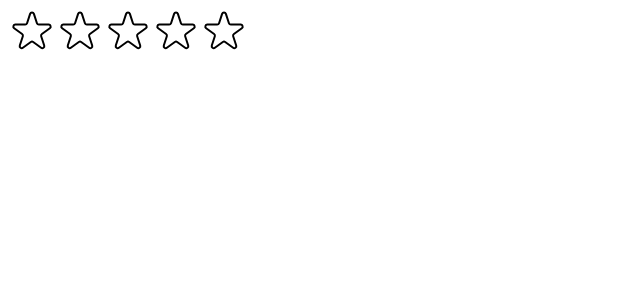
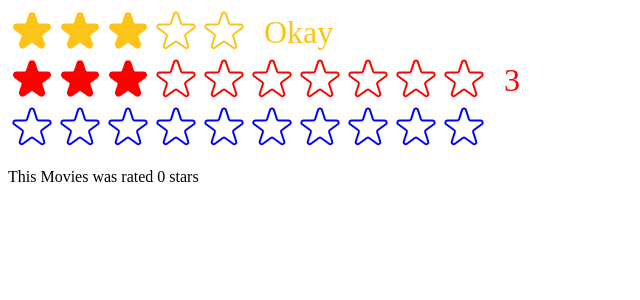
Before and after one commit to kirtimukha/jonas-usepopcorn, a React (Create React App) app: page / in a window 1280 px wide. Shown: the top 300 px of the page, without its empty margins (0-640 px from the left). Built offline with nearby package versions, Linux system fonts and the light colour scheme.

Commit message:
[U] 컴포넌트 api로서의 props : 자식-부모간 prop 전달하기

```diff
--- a/src/StarRating.js
+++ b/src/StarRating.js
@@ -9,53 +9,59 @@
   display: 'flex',
 }
 
-const textStyle = {
-  lineHeight: '1',
-  margin: '0'
-
-}
-
-
-const starStyle = {
-  display: 'block',
-  width: '48px',
-  height: '48px',
-  cursor:'pointer'
-}
-
-export default function StarRating( { maxRating= 5 })  {
-  const [rating, setRating] = useState(0);
+export default function StarRating( {
+  maxRating= 5,
+  color= "#fcc419",
+  size = 48,
+  className="",
+  messages = [],
+  defaultRating = 0,
+  onSetRating,
+})  {
+  const textStyle = {
+    lineHeight:"1", margin: "0", color, fontSize: `${size/1.5}px`
+  }
+  const [rating, setRating] = useState(defaultRating);
   const [tempRating, setTempRating]= useState(0);
   function handelRating (rating){
-    setRating(rating)
+    setRating(rating);
+    onSetRating(rating);
   }
+
   return (
-    <div style={containerStyle}>
+    <div style={containerStyle} className={className}>
       <div style={starContainerStyle}>{Array.from({length: maxRating}, (_, i) =>
         <Star key={i}
               full={ tempRating? tempRating >= i + 1 : rating >= i + 1}
               onRate={()=> handelRating(i+1)}
               onHoverIn = {() => setTempRating( i + 1)}
               onHoverOut = {() => setTempRating( 0)}
+              color={color}
+              size={size}
         />)}
       </div>
-      <p style={textStyle}>{ tempRating || rating || "" }</p>
+      <p style={ textStyle }>{ messages.length === maxRating ? messages[tempRating? tempRating -1 : rating - 1] : tempRating || rating || "" }</p>
     </div>
   );
 };
 
-function Star({ onRate, full, onHoverIn, onHoverOut}) {
+function Star({ onRate, full, onHoverIn, onHoverOut, color, size}) {
+  const starStyle = {
+    display: 'block',
+    width: `${size}px`,
+    height: `${size}px`,
+    cursor:'pointer'
+  }
   return (
     <span role={'button'} style={starStyle} onClick ={onRate}
-
           onMouseEnter={onHoverIn}
           onMouseLeave={onHoverOut} >
      { full ?
        <svg
        xmlns="http://www.w3.org/2000/svg"
        viewBox="0 0 20 20"
-       fill="#000"
-       stroke="#000"
+       fill={color}
+       stroke={color}
        >
          <path
            d="M9.049 2.927c.3-.921 1.603-.921 1.902 0l1.07 3.292a1 1 0 00.95.69h3.462c.969 0 1.371 1.24.588 1.81l-2.8 2.034a1 1 0 00-.364 1.118l1.07 3.292c.3.921-.755 1.688-1.54 1.118l-2.8-2.034a1 1 0 00-1.175 0l-2.8 2.034c-.784.57-1.838-.197-1.539-1.118l1.07-3.292a1 1 0 00-.364-1.118L2.98 8.72c-.783-.57-.38-1.81.588-1.81h3.461a1 1 0 00.951-.69l1.07-3.292z"
@@ -66,7 +72,7 @@
          xmlns="http://www.w3.org/2000/svg"
          fill="none"
          viewBox="0 0 24 24"
-         stroke="#000"
+         stroke={color}
        >
          <path
            strokeLinecap="round"
--- a/src/index.js
+++ b/src/index.js
@@ -1,12 +1,26 @@
-import React from 'react';
+import React, { useState } from 'react';
 import ReactDOM from 'react-dom/client';
 /*import './index.css';
 import App from './App';*/
 import StarRating from "./StarRating";
 const root = ReactDOM.createRoot(document.getElementById('root'));
+function Test(){
+
+
+  const [ movieRating, setMovieRating ] = useState(0)
+  return(
+  <div>
+    <StarRating color={"blue"} maxRating={10}
+    onSetRating={setMovieRating}/>
+    <p>This Movies was rated {movieRating} stars</p>
+  </div>)
+}
 root.render(
   <React.StrictMode>
     {/*<App />*/}
-    <StarRating maxRating={5} />
+    <StarRating maxRating={5} messages={['Terrible', 'Bad', 'Okay', 'Good', 'Amazing']} defaultRating={3}/>
+    <StarRating maxRating={10} color={'red'} className="test"
+    defaultRating={3}/>
+    <Test />
   </React.StrictMode>
 );
```
